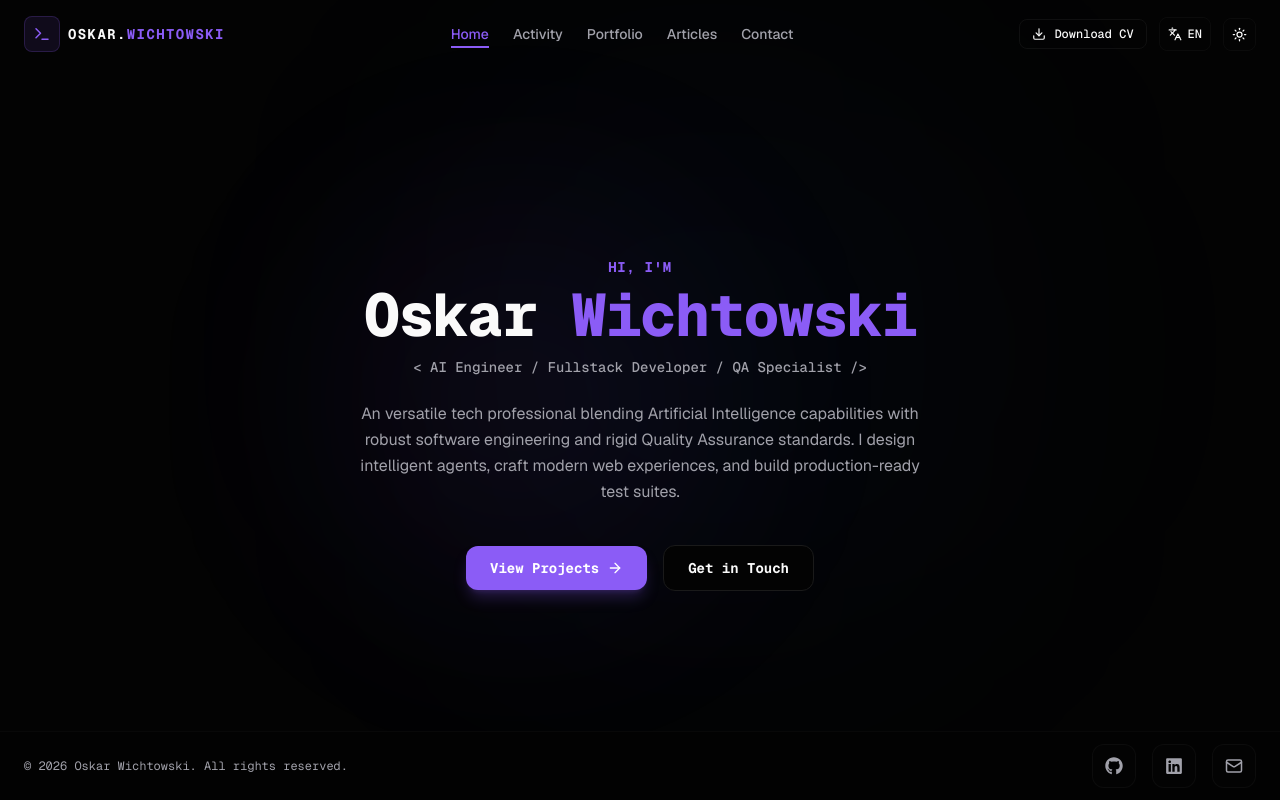
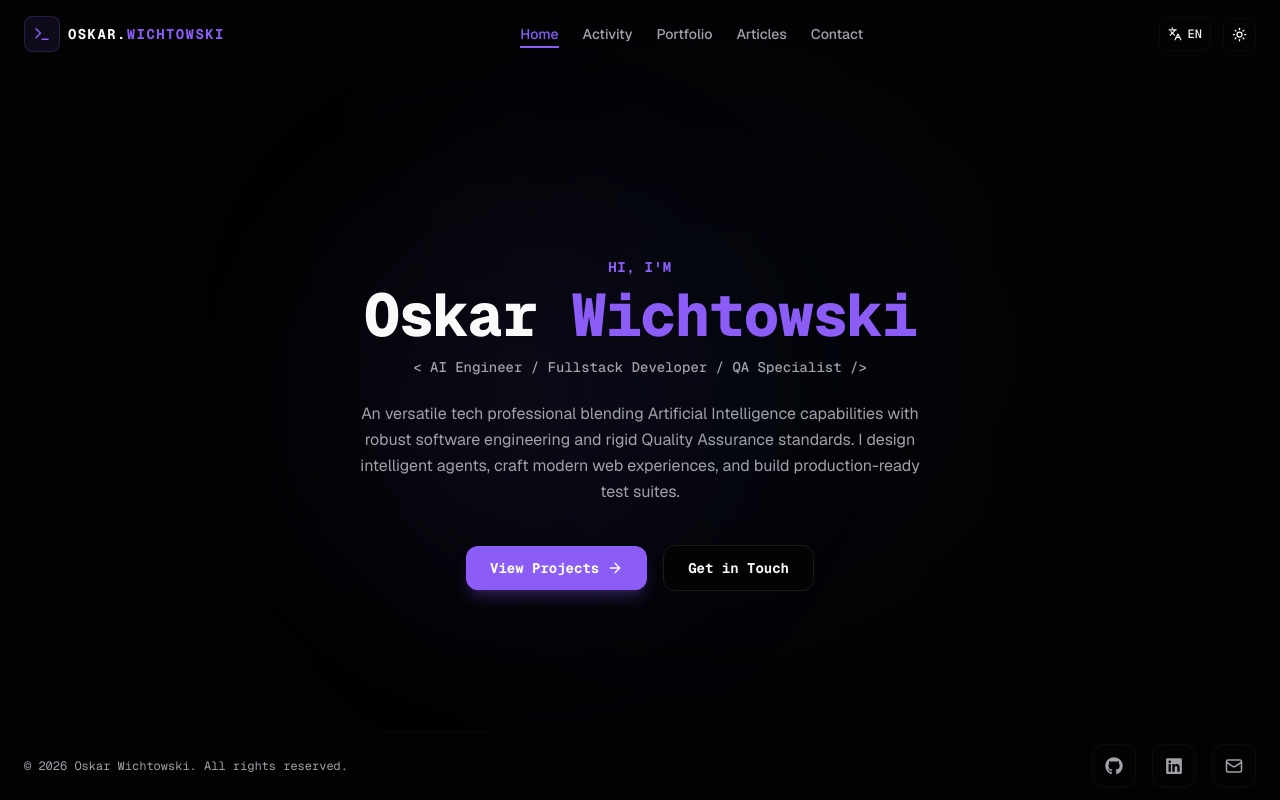
Before and after one commit to Wichtowski/personal-website, a Next.js app: page / in a window 1280 px wide. Built offline with nearby package versions, Linux system fonts and the light colour scheme.

Commit message:
remove CV action from navbar

```diff
--- a/src/components/layout/Navbar.tsx
+++ b/src/components/layout/Navbar.tsx
@@ -1,10 +1,10 @@
 "use client";
 
-import React, { useState, useEffect } from "react";
+import React, { useEffect, useState } from "react";
 import { useTheme } from "next-themes";
 import { useLanguage } from "@/context/LanguageContext";
 import { useRouter, usePathname } from "next/navigation";
-import { Sun, Moon, Menu, X, Terminal, Languages, Download } from "lucide-react";
+import { Sun, Moon, Menu, X, Terminal, Languages } from "lucide-react";
 import { motion, AnimatePresence } from "framer-motion";
 import { cn } from "@/lib/cn";
 import { ROUTES, setNavDirection } from "@/lib/navigation";
@@ -25,7 +25,9 @@ export function Navbar() {
   const [mounted, setMounted] = useState(false);
   const [mobileMenuOpen, setMobileMenuOpen] = useState(false);
 
-  useEffect(() => { setTimeout(() => setMounted(true), 0); }, []);
+  useEffect(() => {
+    setTimeout(() => setMounted(true), 0);
+  }, []);
 
   const activeSection = ROUTE_TO_SECTION[pathname] ?? "home";
   const scrolled = pathname !== "/";
@@ -42,8 +44,11 @@ export function Navbar() {
   ];
 
   const SECTION_TO_ROUTE: Record<string, string> = {
-    home: "/", github: "/github", portfolio: "/portfolio",
-    articles: "/articles", contact: "/contact",
+    home: "/",
+    github: "/github",
+    portfolio: "/portfolio",
+    articles: "/articles",
+    contact: "/contact",
   };
 
   const handleScrollTo = (id: string) => {
@@ -51,13 +56,8 @@ export function Navbar() {
     const target = SECTION_TO_ROUTE[id] ?? "/";
     const currentIdx = ROUTES.indexOf(pathname);
     const nextIdx = ROUTES.indexOf(target);
-    setNavDirection(nextIdx >= currentIdx ? 1 : -1);
+    setNavDirection(nextIdx >= currentIdx ? -1 : 1);
     router.push(target);
-  };
-
-  // Printable CV handler
-  const handlePrintCV = () => {
-    window.print();
   };
 
   return (
@@ -66,7 +66,7 @@ export function Navbar() {
         "fixed top-0 left-0 right-0 z-50 py-4 transition-all duration-300 border-b",
         scrolled
           ? "bg-background/80 backdrop-blur-md border-border/40 shadow-md"
-          : "bg-transparent border-transparent"
+          : "bg-transparent border-transparent",
       )}
     >
       <div className="max-w-7xl mx-auto px-6 flex items-center justify-between">
@@ -93,7 +93,7 @@ export function Navbar() {
                 onClick={() => handleScrollTo(item.id)}
                 className={cn(
                   "text-sm font-medium transition-colors relative py-1 focus:outline-none group",
-                  isActive ? "text-primary" : "text-muted-foreground hover:text-foreground"
+                  isActive ? "text-primary" : "text-muted-foreground hover:text-foreground",
                 )}
               >
                 {item.label}
@@ -113,15 +113,6 @@ export function Navbar() {
 
         {/* Action Controls */}
         <div className="hidden md:flex items-center gap-3">
-          {/* Print / Download CV Button */}
-          <button
-            onClick={handlePrintCV}
-            className="flex items-center gap-2 px-3 py-1.5 rounded-lg border border-border/60 text-xs font-mono font-medium text-foreground hover:bg-muted/50 hover:border-primary/40 transition-all duration-300"
-          >
-            <Download size={14} />
-            {t.nav.cv}
-          </button>
-
           {/* Language Selector */}
           <button
             onClick={toggleLanguage}
@@ -189,21 +180,15 @@ export function Navbar() {
                     onClick={() => handleScrollTo(item.id)}
                     className={cn(
                       "text-left py-2 text-base font-medium transition-all focus:outline-none",
-                      isActive ? "text-primary font-semibold pl-2 border-l-2 border-primary" : "text-muted-foreground hover:text-foreground hover:pl-2"
+                      isActive
+                        ? "text-primary font-semibold pl-2 border-l-2 border-primary"
+                        : "text-muted-foreground hover:text-foreground hover:pl-2",
                     )}
                   >
                     {item.label}
                   </button>
                 );
               })}
-
-              <button
-                onClick={handlePrintCV}
-                className="w-full flex items-center justify-center gap-2 py-2.5 rounded-lg border border-border/60 text-sm font-mono font-medium text-foreground hover:bg-muted/50 hover:border-primary/40 transition-all duration-300 mt-2"
-              >
-                <Download size={15} />
-                {t.nav.cv}
-              </button>
             </div>
           </motion.div>
         )}
```
